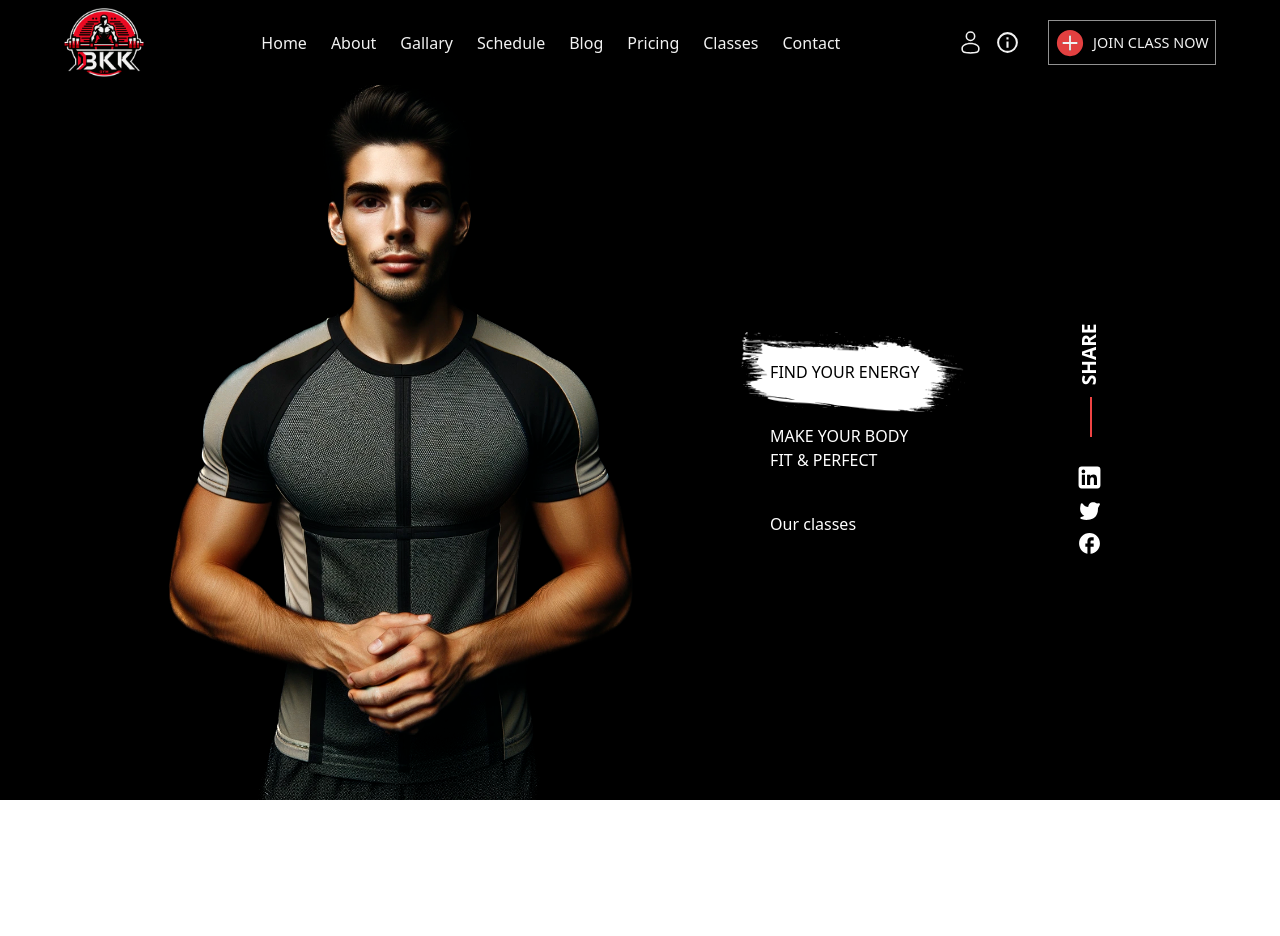
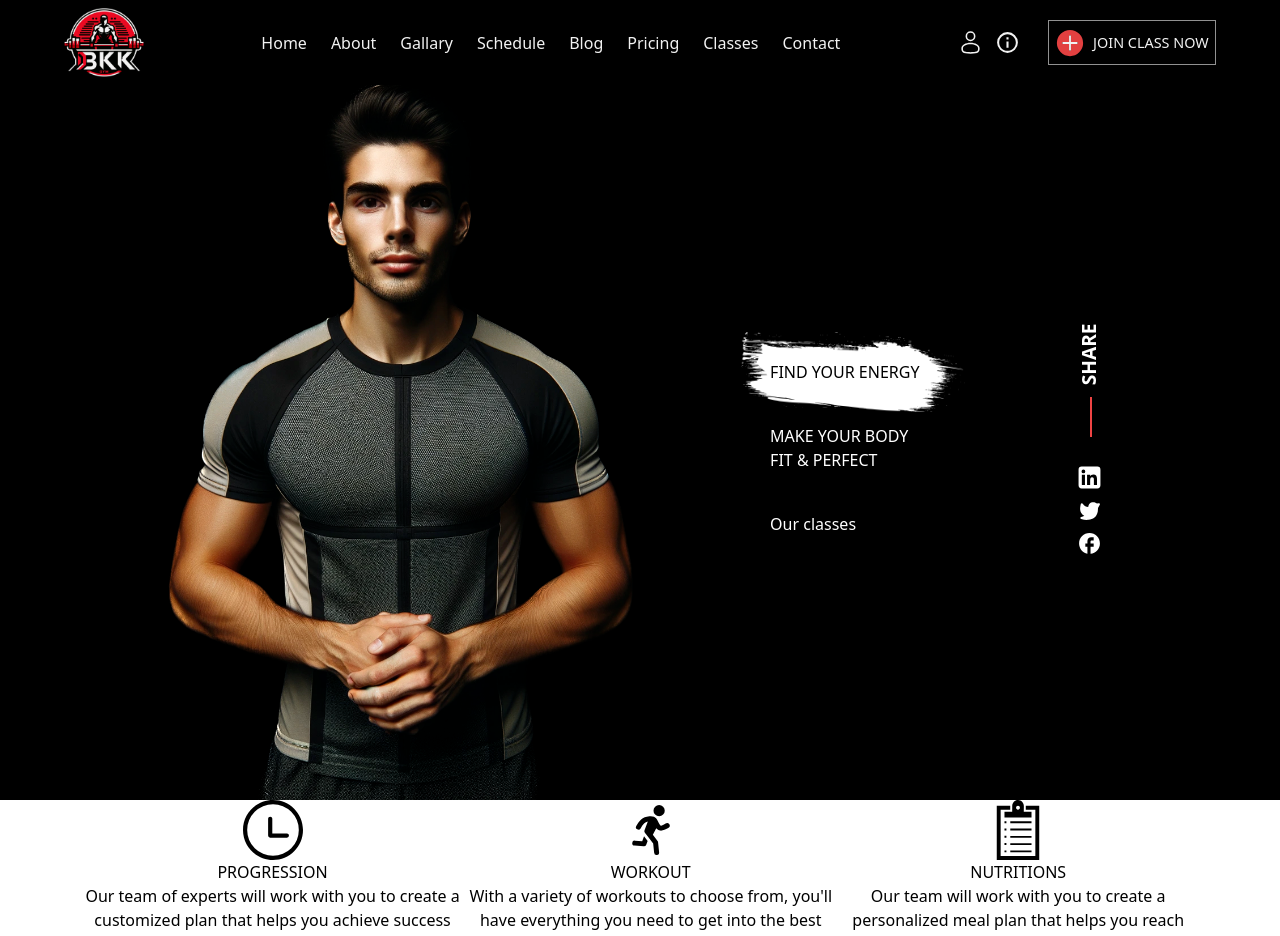
Before and after one commit to OnigiriKing/new-project, a React (Create React App) app: page / in a window 1280 px wide. Shown: the top 936 px of the page. Built offline with nearby package versions, Linux system fonts and the light colour scheme.

Commit message:
About page update, svg added

```diff
--- a/src/components/homeComp/Home.About/About.jsx
+++ b/src/components/homeComp/Home.About/About.jsx
@@ -1,28 +1,28 @@
-
+import allSvg from "svg/allSvg";
 
 export default function About() {
   return (
     <div class="flex h-screen bg-white w-full justify-center">
       <div class="w-full max-w-[70rem]">
         <div class="flex">
-          <div>
-            <svg />
+          <div class="flex flex-col text-center items-center">
+            <div class="text-red-600">{allSvg(60).time}</div>
             <h3>PROGRESSION</h3>
             <p>
               Our team of experts will work with you to create a customized plan
               that helps you achieve success one step at a time.
             </p>
           </div>
-          <div>
-            <svg />
+          <div class="flex flex-col text-center items-center">
+            <div>{allSvg(60).workout}</div>
             <h3>WORKOUT</h3>
             <p>
               With a variety of workouts to choose from, you'll have everything
               you need to get into the best shape of your life.
             </p>
           </div>
-          <div>
-            <svg />
+          <div class="flex flex-col text-center items-center">
+            <div>{allSvg(60).list}</div>
             <h3>NUTRITIONS</h3>
             <p>
               Our team will work with you to create a personalized meal plan
--- a/src/svg/allSvg.js
+++ b/src/svg/allSvg.js
@@ -147,6 +147,45 @@ export default function allSvg(width) {
         </g>
       </svg>
     ),
+    time: (
+      <svg
+        xmlns="http://www.w3.org/2000/svg"
+        width={width}
+        height={width}
+        viewBox="0 0 20 20"
+      >
+        <path
+          fill="currentColor"
+          d="M10 0c5.523 0 10 4.477 10 10s-4.477 10-10 10S0 15.523 0 10S4.477 0 10 0Zm0 1.395a8.605 8.605 0 1 0 0 17.21a8.605 8.605 0 0 0 0-17.21Zm-.93 4.186c.385 0 .697.313.697.698v4.884h4.884a.698.698 0 0 1 0 1.395H9.07a.698.698 0 0 1-.698-.698V6.28c0-.386.312-.699.698-.699Z"
+        />
+      </svg>
+    ),
+    workout: (
+      <svg
+        xmlns="http://www.w3.org/2000/svg"
+        width={width}
+        height={width}
+        viewBox="0 0 48 48"
+      >
+        <g fill="currentColor">
+          <path d="M30.5 13a4.5 4.5 0 1 0 0-9a4.5 4.5 0 0 0 0 9Zm-9.04 4.282c-1.247.31-2.098.776-2.785 1.354c-1.03.868-1.862 2.12-2.986 4.088a2 2 0 1 1-3.473-1.985c1.119-1.957 2.25-3.788 3.883-5.162c1.704-1.436 3.79-2.248 6.603-2.561c1.176-.13 2.47-.104 3.683.437c1.273.569 2.203 1.588 2.837 2.95c.854 1.833 1.489 2.924 1.997 3.557c.245.303.416.444.513.507c.077.05.11.054.122.056h.001c.087.01.369 0 1.197-.367c.361-.16.755-.352 1.237-.587l.115-.056a53.715 53.715 0 0 1 1.784-.84a2 2 0 0 1 1.625 3.655a49.38 49.38 0 0 0-1.653.779l-.131.064c-.461.225-.925.452-1.36.644c-.9.398-2.05.83-3.297.679c-1.316-.16-2.33-.903-3.165-1.9l-2.733 5.273l3.78 4.918c.225.294.364.644.403 1.012l.832 7.996a2 2 0 1 1-3.978.414l-.774-7.433l-2.296-2.988l-.02.037l-.084-.172l-4.242-5.52a2 2 0 0 1-.282-1.934l2.647-6.915Z" />
+          <path d="m18.432 29.007l-1.472 3.96l-5.8-.46a2 2 0 1 0-.318 3.987l7.308.58a2 2 0 0 0 2.033-1.296l1.125-3.028l-2.876-3.743Z" />
+        </g>
+      </svg>
+    ),
+    list: (
+      <svg
+        xmlns="http://www.w3.org/2000/svg"
+        width={width}
+        height={width}
+        viewBox="0 0 1200 1200"
+      >
+        <path
+          fill="currentColor"
+          d="M600 0c-65.168 0-115.356 54.372-115.356 119.385c0 62.619-.439 117.407-.439 117.407h-115.87c-2.181 0-4.291.241-6.372.586h-32.227v112.573h540.527V237.378h-32.227c-2.081-.345-4.191-.586-6.372-.586H715.796s1.318-49.596 1.318-117.041C717.114 57.131 665.168 0 600 0zM175.195 114.185V1200h849.609V114.185H755.64v78.662h191.382v928.345h-693.97V192.847H444.36v-78.662H175.195zM600 115.649c21.35 0 38.599 17.18 38.599 38.452c0 21.311-17.249 38.525-38.599 38.525s-38.599-17.215-38.599-38.525c0-21.271 17.249-38.452 38.599-38.452zM329.736 426.27v38.525h38.599V426.27h-38.599zm115.869.732v38.525h424.658v-38.525H445.605zm-115.869 144.58v38.525h38.599v-38.525h-38.599zm115.869.732v38.599h424.658v-38.599H445.605zM329.736 716.895v38.525h38.599v-38.525h-38.599zm115.869.805v38.525h424.658V717.7H445.605zM329.736 862.28v38.525h38.599V862.28h-38.599zm115.869.806v38.525h424.658v-38.525H445.605zm-115.869 144.507v38.525h38.599v-38.525h-38.599zm115.869.805v38.525h424.658v-38.525H445.605z"
+        />
+      </svg>
+    ),
   };
 
   return svg;
```
